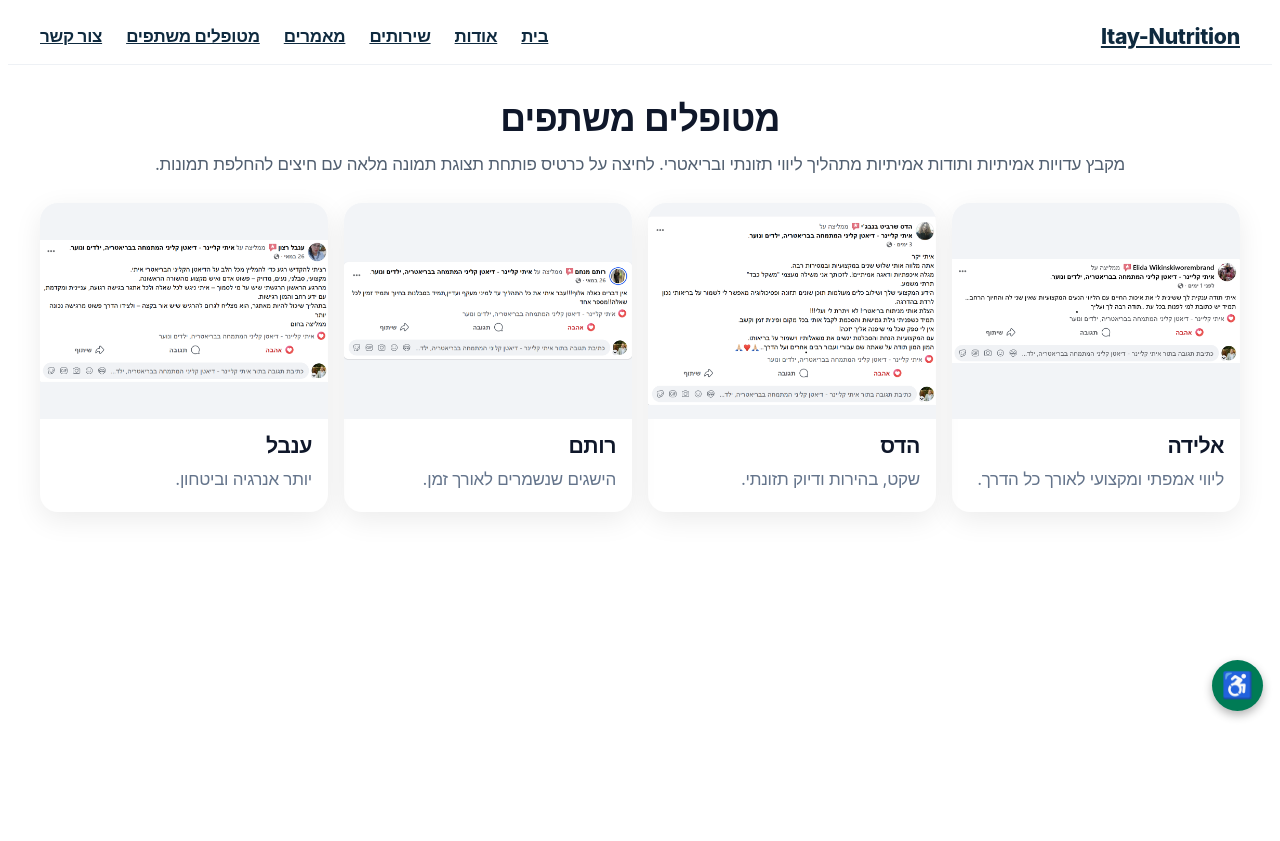
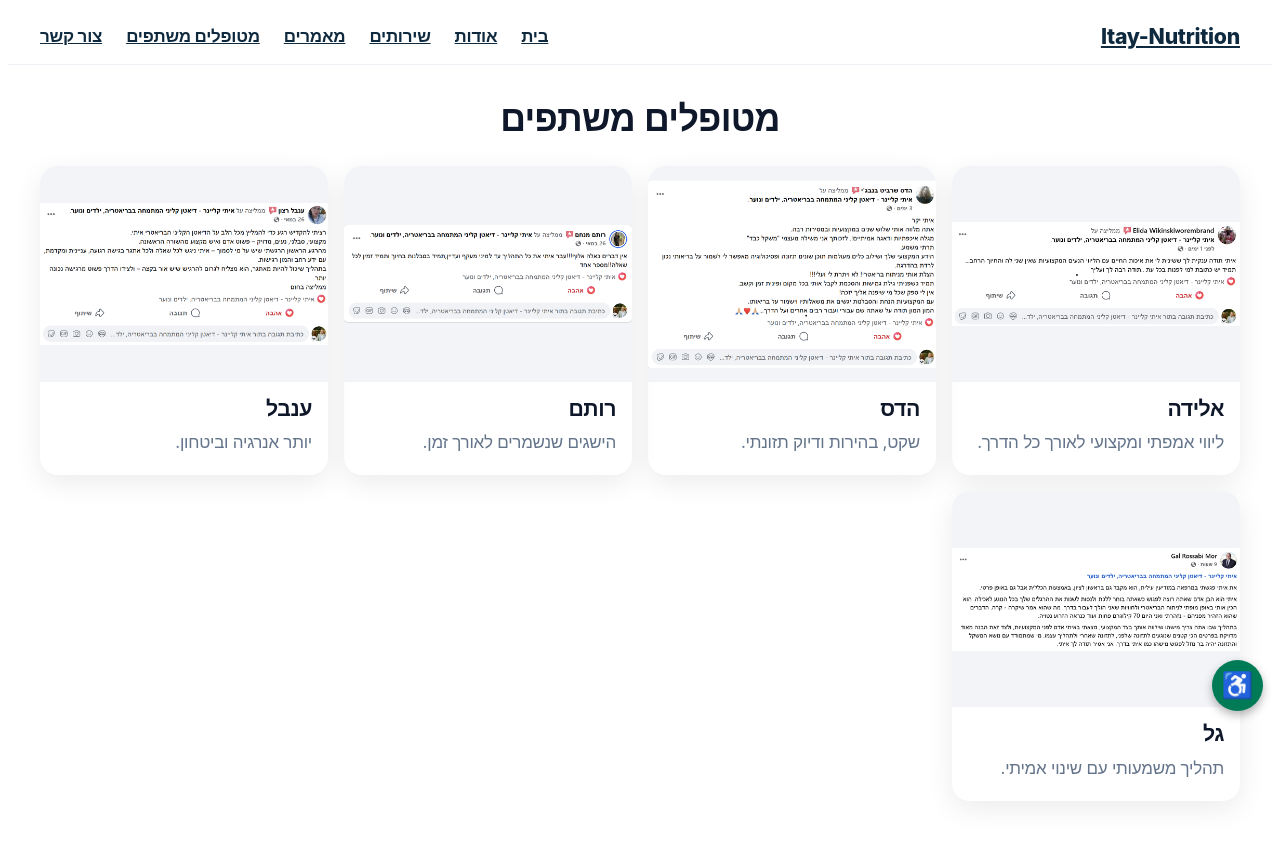
Before and after one commit to klainer1989/itay_website, a Next.js app: page /patients in a window 1280 px wide. Before the commit the page ends 800 px from the top, so only its background shows below. Built offline with nearby package versions, Linux system fonts and the light colour scheme.

Commit message:
Remove patients header text

```diff
--- a/src/app/patients/page.tsx
+++ b/src/app/patients/page.tsx
@@ -1,4 +1,5 @@
 "use client";
+
 import { useState } from "react";
 import Image from "next/image";
 import styles from "./page.module.css";
@@ -14,19 +15,20 @@ const cards: Card[] = [
   { id: "hadas", title: "הדס", caption: "שקט, בהירות ודיוק תזונתי." },
   { id: "rotem", title: "רותם", caption: "הישגים שנשמרים לאורך זמן." },
   { id: "inbal", title: "ענבל", caption: "יותר אנרגיה וביטחון." },
+  { id: "gal", title: "גל", caption: "תהליך משמעותי עם שינוי אמיתי." },
 ];
 
 export default function Patients() {
   const [openId, setOpenId] = useState<string | null>(null);
 
+  const openCard = openId
+    ? cards.find((c) => c.id === openId)
+    : null;
+
   return (
     <div className={styles.wrap}>
       <header className={styles.header}>
         <h1>מטופלים משתפים</h1>
-        <p>
-          מקבץ עדויות אמיתיות ותודות אמיתיות מתהליך ליווי תזונתי ובריאטרי.
-          לחיצה על כרטיס פותחת תצוגת תמונה מלאה עם חיצים להחלפת תמונות.
-        </p>
       </header>
 
       <div className={styles.grid}>
@@ -43,10 +45,10 @@ export default function Patients() {
                 alt={`עדות של ${c.title}`}
                 fill
                 sizes="(max-width: 768px) 100vw, 25vw"
-                priority={false}
                 style={{ objectFit: "contain", objectPosition: "center" }}
               />
             </div>
+
             <div className={styles.meta}>
               <h3>{c.title}</h3>
               <p>{c.caption}</p>
@@ -76,6 +78,7 @@ export default function Patients() {
           >
             ‹
           </button>
+
           <button
             className={styles.navRight}
             onClick={() => {
@@ -91,7 +94,7 @@ export default function Patients() {
           <div className={styles.imgWrap} onClick={() => setOpenId(null)}>
             <Image
               src={`/patients/${openId}.png`}
-              alt={`תצוגת תמונה מוגדלת של ${openId}`}
+              alt={`תצוגת תמונה מוגדלת של ${openCard?.title ?? ""}`}
               fill
               sizes="100vw"
               style={{ objectFit: "contain", objectPosition: "center" }}
```
